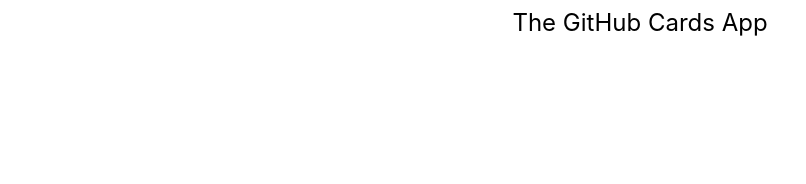
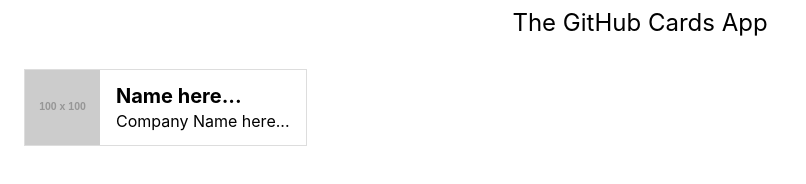
Before and after one commit to ranemihir/react-github-cards-app, a React app: page / in a window 1280 px wide. Shown: the whole page, without its empty margins (0-806 px from the left). Built offline with nearby package versions, Linux system fonts and the light colour scheme; placeholder pictures from the web are drawn by us.

Commit message:
create card component

```diff
--- a/src/index.js
+++ b/src/index.js
@@ -2,11 +2,31 @@
 import ReactDOM from 'react-dom';
 import './index.scss';
 
-const App = (props) => {
-    return (
-        <div className="header">{props.title}</div>
-    );
-};
+class Card extends React.Component {
+    render() {
+        return (
+            <div className="github-profile">
+                <img src="https://via.placeholder.com/100" alt="github profile" />
+                <div className="info">
+                    <div className="name">Name here...</div>
+                    <div className="company">Company Name here...</div>
+                </div>
+            </div>
+        );
+    }
+}
+
+
+class App extends React.Component {
+    render() {
+        return (
+            <div>
+                <div className="header">{this.props.title}</div>
+                <Card />
+            </div>
+        );
+    }
+}
 
 ReactDOM.render(
     <App title='The GitHub Cards App' />,
--- a/src/index.scss
+++ b/src/index.scss
@@ -5,15 +5,23 @@
 
 .github-profile {
 	margin: 1rem;
+  display: inline-flex;
+  flex-direction: row;
+  align-items: center;
+  border: 1px solid #ddd;
+
+
   img {
     width: 75px;
   }
+
   .info {
-    display: inline-block;
-    margin-left: 12px;
+    margin: 0 16px;
+
 		.name {
     	font-size: 1.25rem;
       font-weight: bold;
+      margin-bottom: 0.2rem;
     }
   }
 }
```
